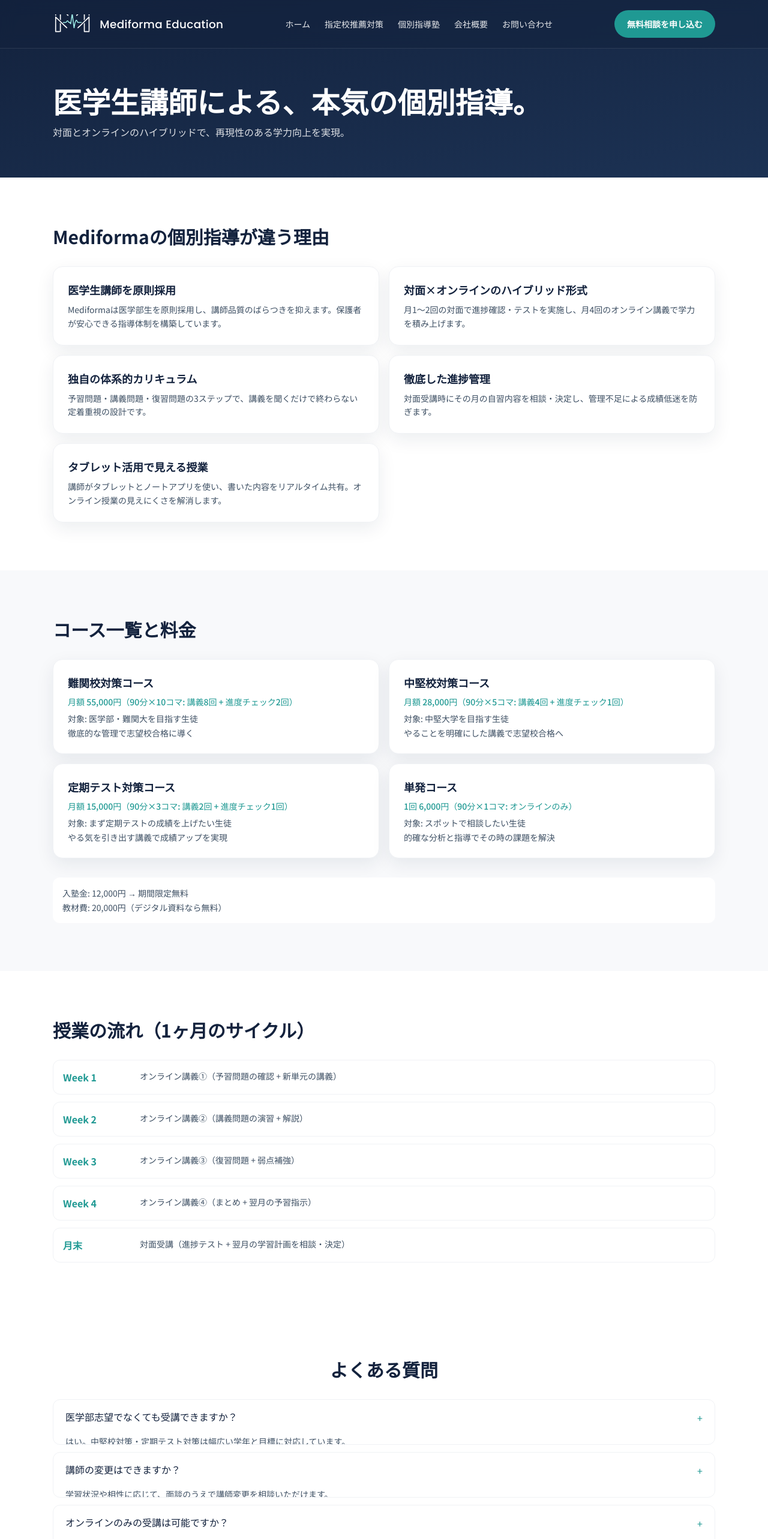
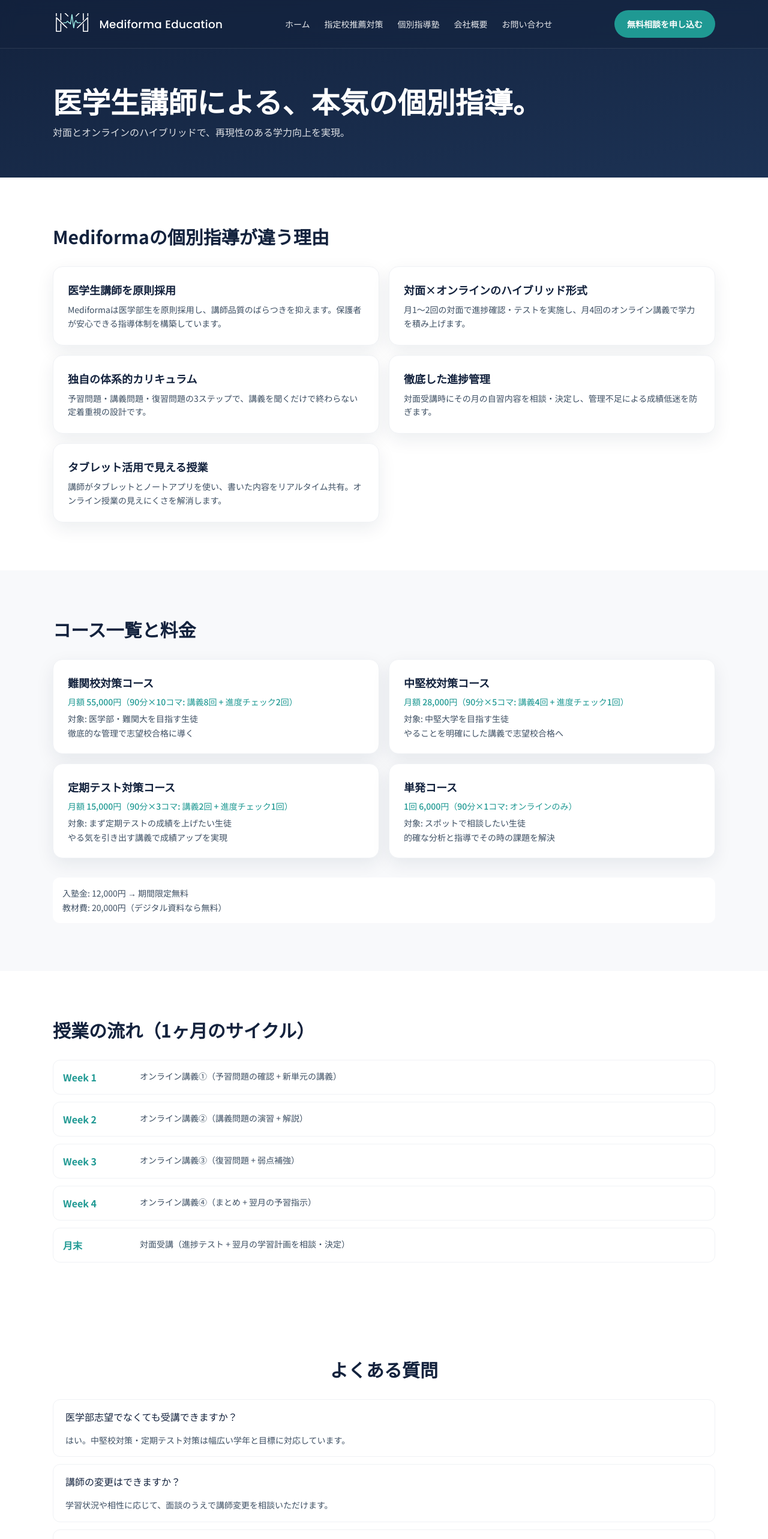
Before and after one commit to kentaro23/mediforma-education, a Next.js app: page /kobetsu in a window 1280 px wide. Shown: the top 2566 px of the page at 60% size. Built offline with nearby package versions, Linux system fonts and the light colour scheme.

Commit message:
Fix logo clipping, center brand, and show short FAQ answers

```diff
--- a/src/components/layout/Brand.tsx
+++ b/src/components/layout/Brand.tsx
@@ -9,15 +9,15 @@ type BrandProps = {
 
 export function Brand({ light = false }: BrandProps) {
   return (
-    <Link href="/" className="inline-flex items-center gap-3">
+    <Link href="/" className="inline-flex h-full items-center gap-3">
       <Image
         src={light ? "/images/logo-white.svg" : "/images/logo.svg"}
         alt={siteConfig.logoAlt}
-        width={56}
-        height={24}
-        className="h-7 w-auto shrink-0 md:h-8"
+        width={84}
+        height={36}
+        className="block h-8 w-auto shrink-0 md:h-9"
       />
-      <div className="leading-tight">
+      <div className="flex items-center leading-tight">
         <p
           className={clsx(
             "font-poppins text-[1.15rem] font-medium tracking-[0.02em]",
--- a/src/components/ui/Accordion.tsx
+++ b/src/components/ui/Accordion.tsx
@@ -15,27 +15,37 @@ export function Accordion({ items }: AccordionProps) {
     <div className="space-y-3">
       {items.map((item, index) => {
         const isOpen = openIndex === index;
+        const alwaysVisible = item.answer.length <= 42;
+        const expanded = isOpen || alwaysVisible;
 
         return (
           <div key={item.question} className="rounded-xl border border-neutralGray-100 bg-white">
             <button
               type="button"
-              onClick={() => setOpenIndex(isOpen ? -1 : index)}
-              aria-expanded={isOpen}
-              className="flex w-full items-start justify-between gap-4 px-5 py-4 text-left"
+              onClick={() => {
+                if (alwaysVisible) return;
+                setOpenIndex(isOpen ? -1 : index);
+              }}
+              aria-expanded={expanded}
+              className={clsx(
+                "flex w-full items-start justify-between gap-4 px-5 py-4 text-left",
+                alwaysVisible && "cursor-default"
+              )}
             >
               <span className="flex-1 pr-2 text-[15px] font-medium leading-relaxed text-navy-900 md:text-base">
                 {item.question}
               </span>
-              <span className="mt-0.5 shrink-0 text-teal-500">{isOpen ? "−" : "+"}</span>
+              {!alwaysVisible ? (
+                <span className="mt-0.5 shrink-0 text-teal-500">{isOpen ? "−" : "+"}</span>
+              ) : null}
             </button>
             <div
               className={clsx(
-                "grid transition-all duration-300",
-                isOpen ? "grid-rows-[1fr]" : "grid-rows-[0fr]"
+                "overflow-hidden transition-all duration-300",
+                expanded ? "max-h-40 pb-4 opacity-100" : "max-h-0 pb-0 opacity-0"
               )}
             >
-              <p className="overflow-hidden px-5 pb-4 text-sm leading-relaxed text-neutralGray-600">
+              <p className="px-5 text-sm leading-relaxed text-neutralGray-600">
                 {item.answer}
               </p>
             </div>
```
Also changed, not shown: public/images/logo-white.svg, public/images/logo.svg.
